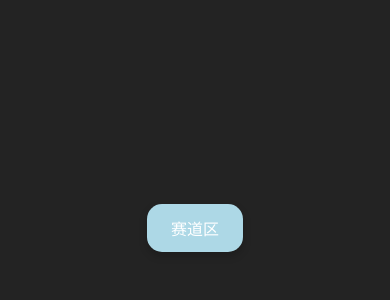
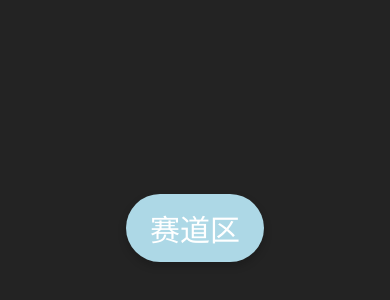
Before and after one commit to GSangkun/-, a plain HTML site: page index.html in a window 390 px wide. Shown: the part 194-494 px from the top of the page. Drawn offline with Linux system fonts and the light colour scheme; a web font is replaced by a local one.

Commit message:
Update styles1.css

```diff
--- a/styles1.css
+++ b/styles1.css
@@ -1,14 +1,21 @@
+@font-face {
+    font-family: 'MyCustomFont';
+    src: url('./A05特雅宋简体.ttf') format('woff');
+    font-weight: normal;
+    font-style: normal;
+}
 body {
     background-color: rgb(35, 35, 35);
     margin: 0;
     padding: 0;
     overflow-x: hidden;
+    font-family: 'MyCustomFont', sans-serif;
 }
 
 span {
     user-select: none;
     cursor: default;
-    font-size: 16px; /* Adapted font size for smaller screens */
+    font-size: 20px; /* Adapted font size for smaller screens */
     color: blanchedalmond;
     position: absolute;
     transition: 1s;
@@ -20,16 +27,17 @@ span {
     top: 50%; /* Center vertically */
     left: 50%; /* Center horizontally */
     transform: translate(-50%, -50%); /* Adjust for exact centering */
-    padding: 15px 30px; /* Larger padding for a bigger button */
+    padding: 30px 80px; /* Larger padding for a bigger button */
     background-color: #ADD8E6; /* Light blue color */
     color: white;
-    font-size: 18px; /* Larger font size to fit the button */
+    font-size: 40px; /* Larger font size to fit the button */
     font-family: system-ui, -apple-system, BlinkMacSystemFont, 'Segoe UI', Roboto, Oxygen, Ubuntu, Cantarell, 'Open Sans', 'Helvetica Neue', sans-serif; /* Specified font style */
     border: none;
-    border-radius: 15px; /* More rounded corners */
+    border-radius: 40px; /* More rounded corners */
     cursor: pointer;
     box-shadow: 0 4px 8px rgba(0, 0, 0, 0.2); /* Adding shadow */
     transition: all 0.3s ease;
+    font-family: 'MyCustomFont', sans-serif;
 }
 
 /* Style for the button when hovered over */
@@ -40,16 +48,16 @@ span {
 
 /* Style for the button when active/clicked */
 #linkButton:active {
-    box-shadow: 0 0 15px rgba(0, 123, 255, 1); /* Intensify glow on click */
+    box-shadow: 0 0 30px rgba(0, 123, 255, 1); /* Intensify glow on click */
 }
 
 /* Responsive adjustments */
 @media only screen and (max-width: 600px) {
     span {
-        font-size: 14px; /* Further decrease font size on smaller screens */
+        font-size: 20px; /* Further decrease font size on smaller screens */
     }
     #linkButton {
         padding: 12px 24px; /* Adjust padding for smaller screens */
-        font-size: 16px; /* Adjust font size for smaller screens */
+        font-size: 30px; /* Adjust font size for smaller screens */
     }
 }
```
